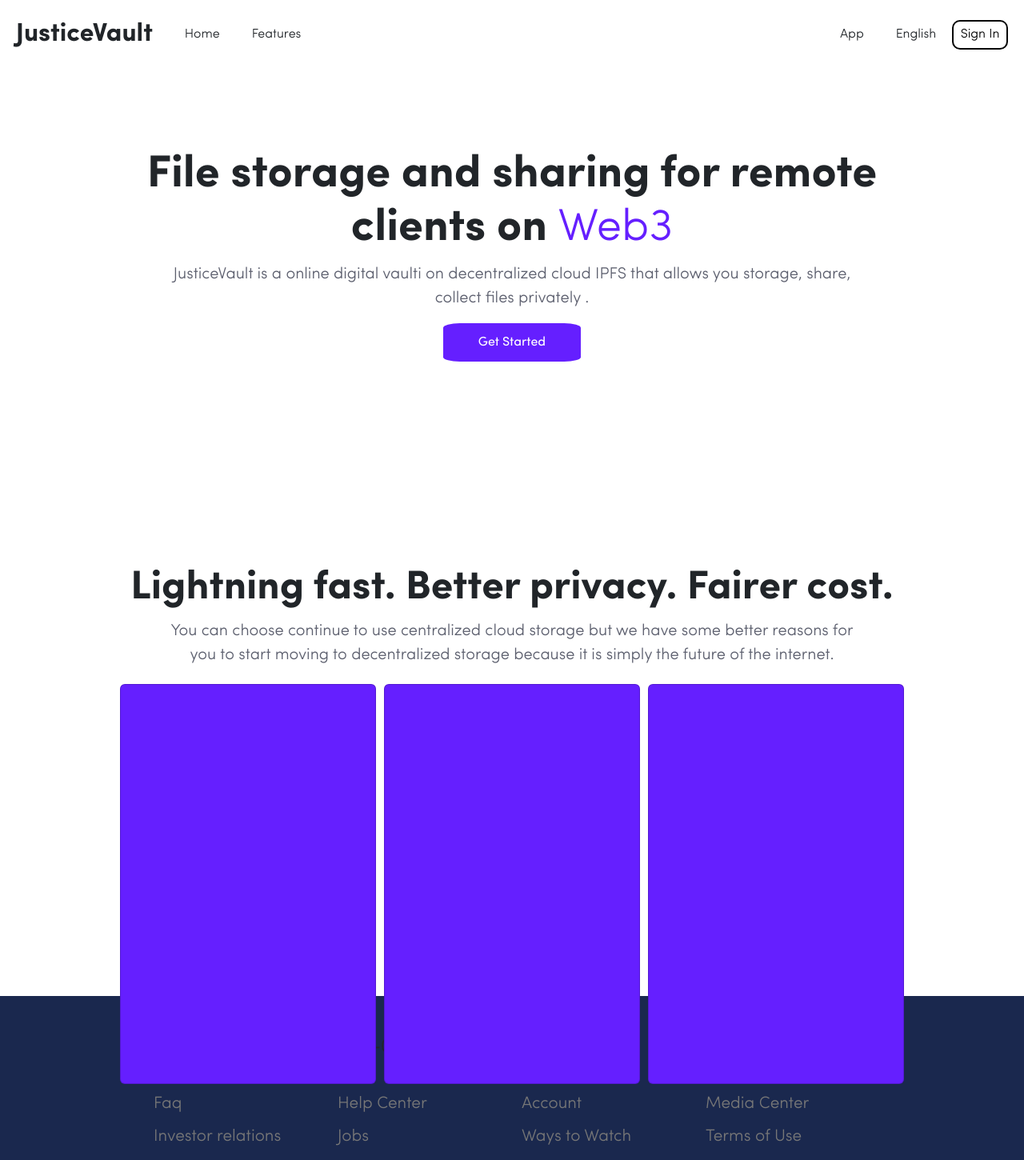
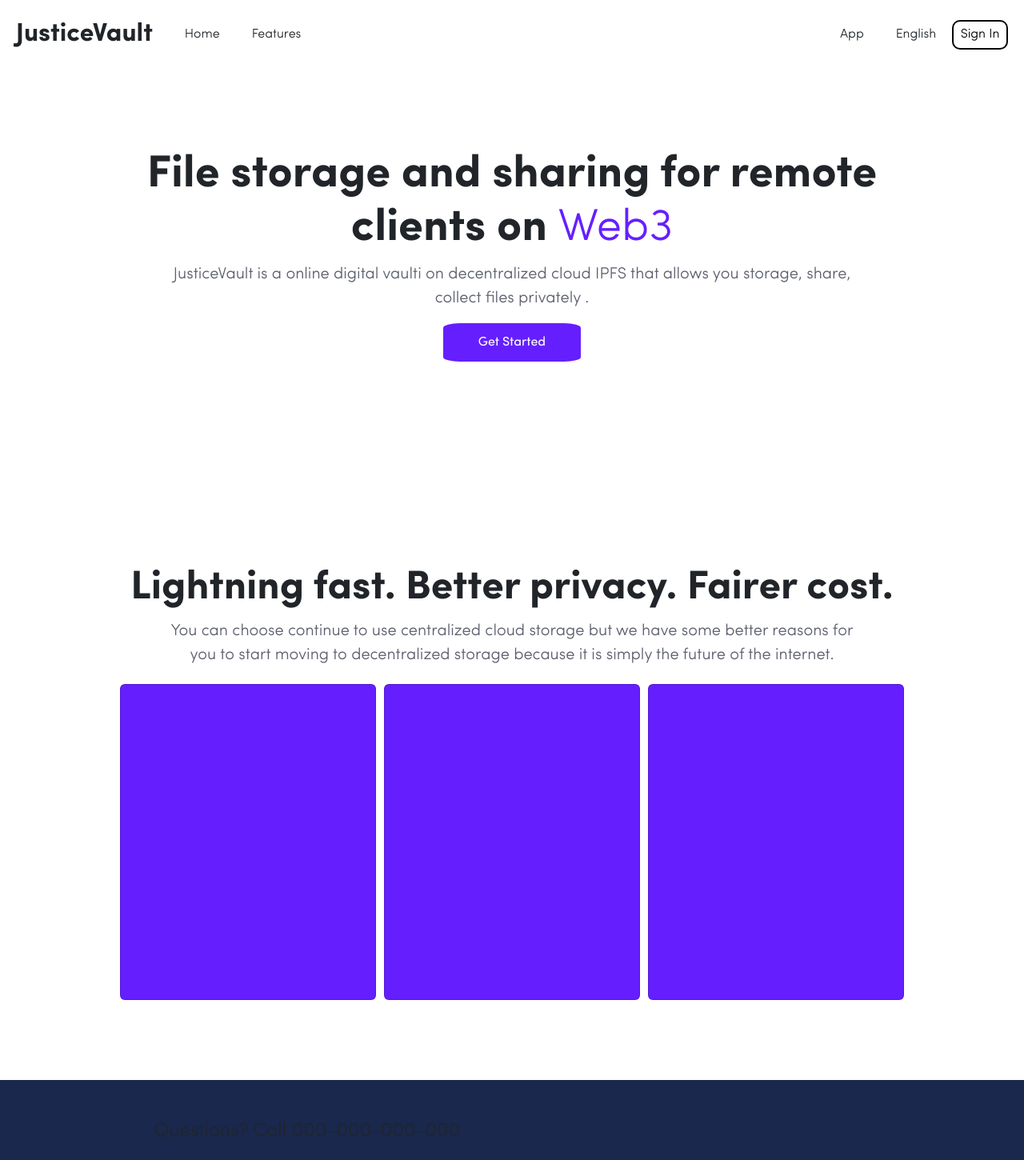
Before and after one commit to ansonantony/justicevault, a Next.js app in the folder justicevault/: page / in a window 1280 px wide. Shown: the top 1450 px of the page at 80% size. Built offline with nearby package versions, Linux system fonts and the light colour scheme.

Commit message:
Update globals.css

```diff
--- a/justicevault/src/app/globals.css
+++ b/justicevault/src/app/globals.css
@@ -110,13 +110,13 @@
 
  .cards{
   width: 100%;
-  height: 395px;
+  height: 500px;
   display: flex;
   justify-content: center;
  }
  .cards .card{
   width: 320px;
-  height: 500px;
+  height: 395px;
   color: #fff;
   background-color: #651FFF;
   flex-basis: 25%;
```
